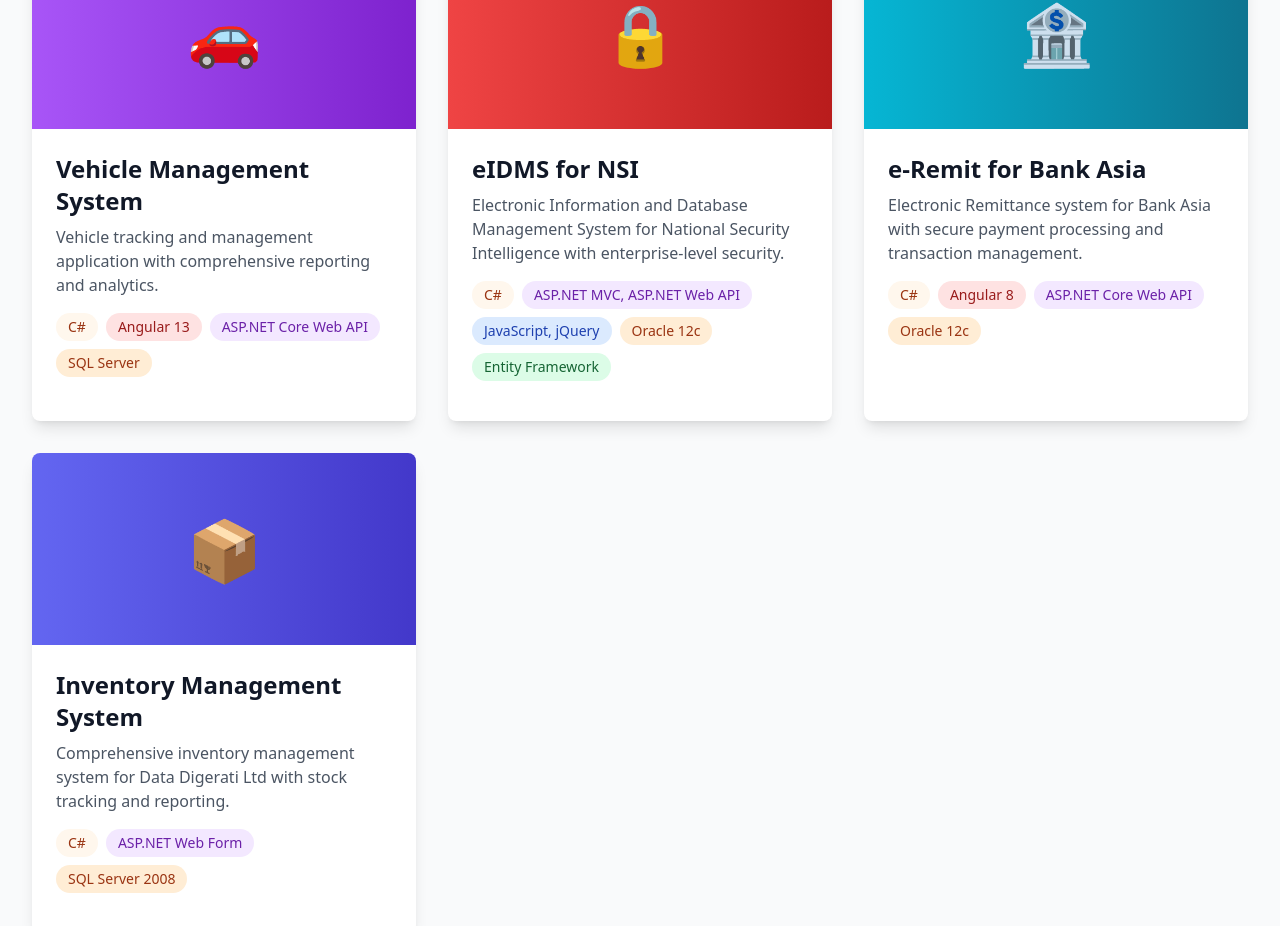
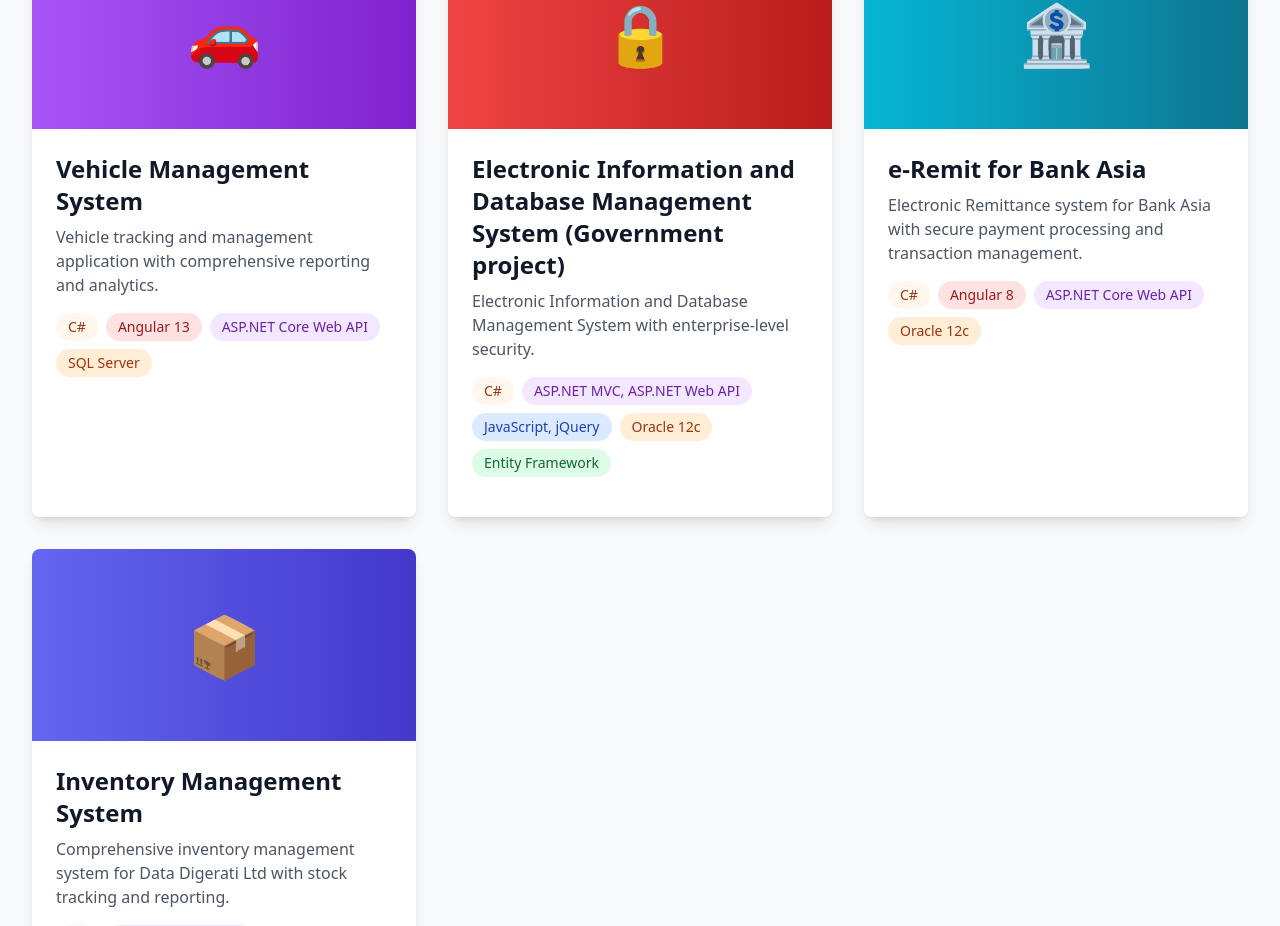
Before and after one commit to ibrahimsumon1994/Portfolio, an Angular app: page /projects in a window 1280 px wide. Shown: the part 847-1773 px from the top of the page. Built offline with nearby package versions, Linux system fonts and the light colour scheme.

Commit message:
feat: update project descriptions and resume details for clarity and consistency

```diff
--- a/src/app/components/experience/experience.html
+++ b/src/app/components/experience/experience.html
@@ -99,8 +99,8 @@
           <div class="space-y-4 ml-4">
             <!-- Project 1: eIDMS -->
             <div class="border-l-2 border-gray-300 pl-4">
-              <p class="font-semibold text-gray-800 mb-1">1. Electronic Information and Database Management System (eIDMS)</p>
-              <p class="text-sm text-brand-600 italic mb-2">For National Security Intelligence (NSI)</p>
+              <p class="font-semibold text-gray-800 mb-1">1. Electronic Information and Database Management System</p>
+              <p class="text-sm text-brand-600 italic mb-2">For Government</p>
 
               <h5 class="font-semibold text-gray-700 text-xs mb-1">Responsibilities:</h5>
               <ul class="list-disc list-inside space-y-1 text-gray-700 ml-2 text-sm leading-relaxed">
--- a/src/app/components/projects/projects.html
+++ b/src/app/components/projects/projects.html
@@ -90,9 +90,9 @@
           🔒
         </div>
         <div class="p-6">
-          <h3 class="text-2xl font-bold text-gray-900 mb-2">eIDMS for NSI</h3>
+          <h3 class="text-2xl font-bold text-gray-900 mb-2">Electronic Information and Database Management System (Government project)</h3>
           <p class="text-gray-600 mb-4">
-            Electronic Information and Database Management System for National Security Intelligence with enterprise-level security.
+            Electronic Information and Database Management System with enterprise-level security.
           </p>
           <div class="flex flex-wrap gap-2 mb-4">
             <span class="bg-brand-50 text-brand-800 px-3 py-1 rounded-full text-sm">C#</span>
```
Also changed, not shown: 1 other file (tests, documents, lock files or other folders).
